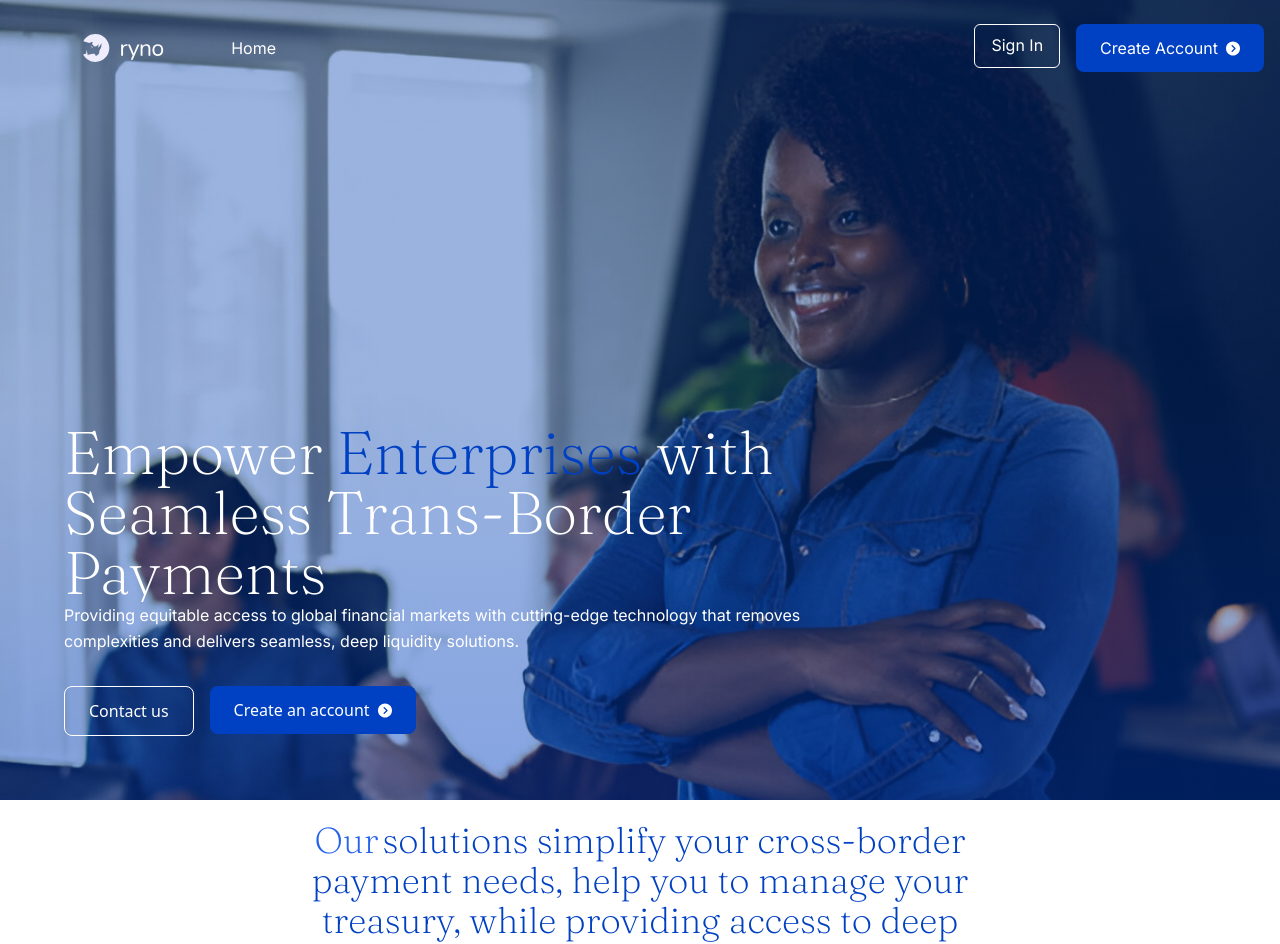
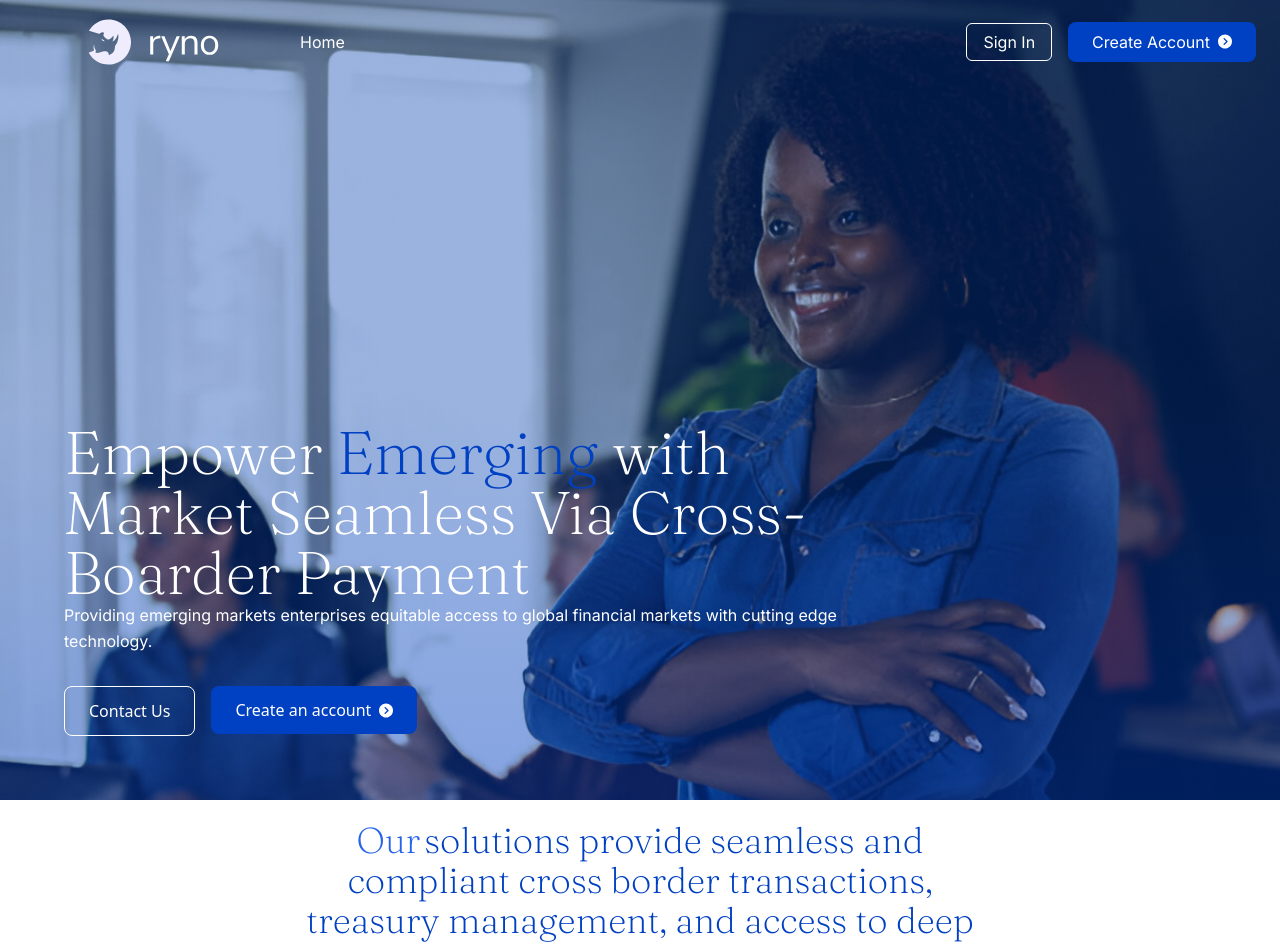
Before and after one commit to ZeeUnltd/ryno-app, a Next.js app: page / in a window 1280 px wide. Shown: the top 944 px of the page. Built offline with nearby package versions, Linux system fonts and the light colour scheme.

Commit message:
fix: another major fixes

```diff
--- a/src/app/page.tsx
+++ b/src/app/page.tsx
@@ -73,39 +73,32 @@ export default function HomePage() {
   return (
     <div className="relative">
       <header className="w-full bg-transparent absolute top-0 font-inter z-50">
-        <nav className="container mx-auto flex items-center py-6 px-4">
+        <nav className="container mx-auto flex items-center justify-between py-4 px-6">
+          {/* Logo Section */}
           <div className="flex items-center space-x-4">
             <Image
               src="/icons/logo_new_light.svg"
               width={260}
               height={160}
               alt="Logo"
-              className="h-8"
             />
-          </div>
-          <div className="flex justify-between w-full items-center">
+
             <ul className="hidden md:flex text-base font-normal space-x-6 text-white">
               <li>
                 <a href="#home" className="hover:text-blue-400">
                   Home
                 </a>
               </li>
-              {/* <li>
-                <a href="#solutions" className="hover:text-blue-400">
-                  Solutions
-                </a>
-              </li>
-              <li>
-                <a href="#about" className="hover:text-blue-400">
-                  About
-                </a>
-              </li> */}
             </ul>
-            <div className="space-x-4 flex items-center hidden sm:flex">
-              <div className="flex space-x-4">
+          </div>
+
+          {/* Navigation Links */}
+
+          {/* Buttons Section */}
+          <div className="flex space-x-4 items-center">
             {/* Sign In Button */}
             <div className="relative group w-fit">
-                  <button className="text-white border pt-2 pb-2.5 px-4 border-[#FFFFFF] rounded-md hover:text-blue-400 w-full">
+              <button className="text-white border py-1.5 px-4 border-[#FFFFFF] rounded-md hover:text-blue-400">
                 Sign In
               </button>
               <span className="absolute top-full left-0 mt-2 px-4 py-1 bg-black text-white text-xs rounded-md opacity-0 group-hover:opacity-100 transition duration-300 w-full text-center">
@@ -115,7 +108,7 @@ export default function HomePage() {
 
             {/* Create Account Button */}
             <div className="relative group w-fit">
-                  <button className="flex items-center bg-[#0040C2] text-white px-6 py-3 rounded-lg hover:bg-blue-700 transition duration-300 w-full">
+              <button className="flex items-center bg-[#0040C2] text-white px-6 py-2 rounded-lg hover:bg-blue-700 transition duration-300">
                 <span className="mr-2">Create Account</span>
                 <Image
                   src="/icons/navigation-icon.svg"
@@ -128,8 +121,6 @@ export default function HomePage() {
               <span className="absolute top-full left-0 mt-2 px-6 py-1 bg-black text-white text-xs rounded-md opacity-0 group-hover:opacity-100 transition duration-300 w-full text-center">
                 Beta Coming Soon
               </span>
-                </div>
-              </div>
             </div>
           </div>
         </nav>
@@ -167,22 +158,21 @@ export default function HomePage() {
 
             {/* Third Text */}
             <h1 className="absolute font-fraunces w-full text-4xl md:text-6xl font-extralight leading-tight text-white animate-text-slide-3">
-              Empower <span className="text-[#0040C2]">Enterprises</span> with
-              Seamless Trans-Border Payments
+              Empower <span className="text-[#0040C2]">Emerging</span> with
+              Market Seamless Via Cross-Boarder Payment
             </h1>
           </div>
 
           {/* Supporting Text */}
           <p className=" text-base font-normal font-inter leading-relaxed">
-            Providing equitable access to global financial markets with
-            cutting-edge technology that removes complexities and delivers
-            seamless, deep liquidity solutions.
+            Providing emerging markets enterprises equitable access to global
+            financial markets with cutting edge technology.
           </p>
 
           {/* Buttons */}
           <div className="mt-8 flex flex-col md:flex-row space-y-4 md:space-y-0 md:space-x-4">
             <button className="bg-transparent border border-white px-6 py-3 rounded-lg hover:bg-blue-600">
-              Contact us
+              Contact Us
             </button>
             <div className="relative group">
               <button className="flex items-center bg-[#0040C2] text-white px-6 py-3 rounded-lg hover:bg-blue-700 transition duration-300 w-full">
@@ -209,8 +199,8 @@ export default function HomePage() {
             <h2 className="text-3xl md:text-4xl font-extralight font-fraunces relative overflow-hidden">
               <span className="text-blue-600 font-extralight ">Our</span>
               <span className="ml-1 text-[#c2bcf6] font-extralight animate-fade transition-colors[animation-delay:1s]">
-                solutions simplify your cross-border payment needs, help you to
-                manage your treasury, while providing access to deep FX
+                solutions provide seamless and compliant cross border
+                transactions, treasury management, and access to deep FX
                 liquidity
               </span>
             </h2>
--- a/src/components/FinancialSolution.tsx
+++ b/src/components/FinancialSolution.tsx
@@ -14,7 +14,7 @@ export default function FinancialSolutionsSection() {
       <div className="relative z-10 text-center max-w-3xl text-white px-4">
         {/* Heading */}
         <h2 className="text-4xl md:text-5xl font-fraunces font-extralight leading-tight mb-6">
-          Borderless Financial Solutions for <br /> Emerging Markets
+          Borderless Financial for <br /> Emerging Markets
         </h2>
 
         {/* Subtitle */}
@@ -26,10 +26,10 @@ export default function FinancialSolutionsSection() {
         </h3>
         {/* Paragraph */}
         <p className="text-sm md:text-lg font-inter leading-relaxed">
-          Extend your business&#39;s reach globally with seamless access to
-          cross-border transfers, tailored FX payments, multi-currency exchange,
-          and hassle-free payment collections—all designed specifically for
-          enterprises in emerging markets.
+          Extend your enterprise reach globally with seamless access to super
+          fast cross border transactions, tailored FX payments, multi-currency
+          payouts, and hassle free payment collections — all uniquely designed
+          for enterprises in emerging markets
         </p>
       </div>
     </section>
--- a/src/components/Footer.tsx
+++ b/src/components/Footer.tsx
@@ -2,18 +2,15 @@ import Image from "next/image";
 
 const Footer = () => {
   return (
-    <footer
-      className="relative bg-black text-white pt-32 pb-16"
-      // style={{
-      //   backgroundImage: `url('/images/global-background.svg')`, // Path to your global background image
-      //   backgroundSize: "contain", // Use 'contain' or a smaller percentage for reduced size
-      //   backgroundPosition: "center",
-      //   backgroundRepeat: "no-repeat", // Prevent tiling
-      //   width: "100%", // Maintain full footer width
-      // }}
-    >
+    <footer className="relative bg-black text-white pt-32 pb-16">
+      <div className="text-center mb-96">
+        <h2 className="text-4xl font-fraunces text-white">
+          We are live in <br /> 50 Countries
+        </h2>
+        <div className="relative h-96 mx-auto max-w-4xl"></div>
+      </div>
       <div
-        className="absolute inset-0"
+        className="absolute  top-56"
         style={{
           backgroundImage: `url('/images/global-background.svg')`,
           backgroundSize: "contain",
@@ -24,24 +21,16 @@ const Footer = () => {
         }}
       />
       {/* "We Are Live In" Section */}
-      <div className="text-center mb-96">
-        <h2 className="text-4xl font-fraunces text-white mb-12">
-          We are live in <br /> 39 Countries
-        </h2>
-        <div className="relative h-96 mx-auto max-w-4xl"></div>
-      </div>
 
-      {/* "Let’s Work Together" Section */}
-      <div
+      {/* <div
         className="relative bg-[#0040C2] text-white py-16 px-8 rounded-xl mx-auto max-w-6xl mb-24 bg-cover bg-center"
         style={{
           backgroundImage: "url('/images/new-blue-footer.svg')",
-          backgroundSize: "contain", // Ensures the background scales proportionally
+          backgroundSize: "contain",
           backgroundPosition: "bottom",
           backgroundRepeat: "no-repeat",
         }}
       >
-        {/* Content */}
         <div className="relative z-10">
           <h3 className="text-3xl font-fraunces font-light text-center mb-6">
             Let’s Work Together
@@ -55,7 +44,6 @@ const Footer = () => {
             thrive.
           </p>
           <div className="flex justify-center space-x-6">
-            {/* Contact Sales Button with Tooltip */}
             <div className="relative group">
               <button className="bg-transparent border border-white px-8 py-3 rounded-lg text-white hover:bg-white hover:text-[#1B3F81]">
                 Contact Sales
@@ -64,8 +52,6 @@ const Footer = () => {
                 Beta Coming Soon
               </span>
             </div>
-
-            {/* Create Account Button with Tooltip */}
             <div className="relative group">
               <button className="flex items-center bg-[#FFF] text-[#0040C2] px-6 py-3 rounded-lg hover:bg-blue-700 hover:text-white transition duration-300">
                 <span className="mr-2">Create Account</span>
@@ -83,8 +69,8 @@ const Footer = () => {
             </div>
           </div>
         </div>
-      </div>
-
+      </div> */}
+      <div className="py-16"></div>
       {/* Footer Content */}
       <div className="text-center mb-16">
         <Image
@@ -94,24 +80,23 @@ const Footer = () => {
           height={32}
           className="mx-auto mb-6"
         />
-        <p className="text-sm font-normal max-w-4xl mx-auto mb-12">
-          ryno empowers businesses with 24/7 global and secure cross-border and
-          trade services seamlessly
-        </p>
 
         <p className="text-[#999999] text-base mb-4">Products</p>
         <div className="flex justify-center space-x-8 mb-12">
           <a href="#" className="text-sm hover:underline">
-            Multi-currency Wallet
+            IBAN Accounts
           </a>
           <a href="#" className="text-sm hover:underline">
-            Web Platform
-          </a>
-          <a href="#" className="text-sm hover:underline">
-            24/7 OTC Desk
+            Invoicing
           </a>
           <a href="#" className="text-sm hover:underline">
             Multi-Currency Payout{" "}
+          </a>
+          <a href="#" className="text-sm hover:underline">
+            Virtual Cards{" "}
+          </a>{" "}
+          <a href="#" className="text-sm hover:underline">
+            Corporate Treasury Management{" "}
           </a>
         </div>
       </div>
@@ -120,12 +105,10 @@ const Footer = () => {
       <div className="border-t border-gray-700 pt-8 mt-8 text-sm text-gray-400 text-start w-[80%] mx-auto flex flex-col lg:flex-row justify-between">
         <div className="w-full md:w-[35%] ">
           <p className="mb-6">
-            Rhyno Financial (ryno) is authorized by the Financial Transactions
-            and Reports Analysis Centre of Canada (FINTRAC) for processing money
-            transferring and payment services under Money Services Business
-            (MSB). MSB registration number: <strong>C100000021</strong>. Ryno is
-            a licensed entity in the government of Alberta (Corporate Access
-            Number: 2026336632).
+            Rhyno Financial Inc. (ryno) is a global technology company
+            registered in Alberta, Canada, and is authorized by the Financial
+            Transactions and Reports Analysis Centre of Canada (FINTRAC) MSB No.
+            C100000021
           </p>
           <p className="mt-6 text-gray-500">
             © 2024 ryno • Privacy Policy • Terms of Service
```
Lines whose indentation alone changed are shown as unchanged.
